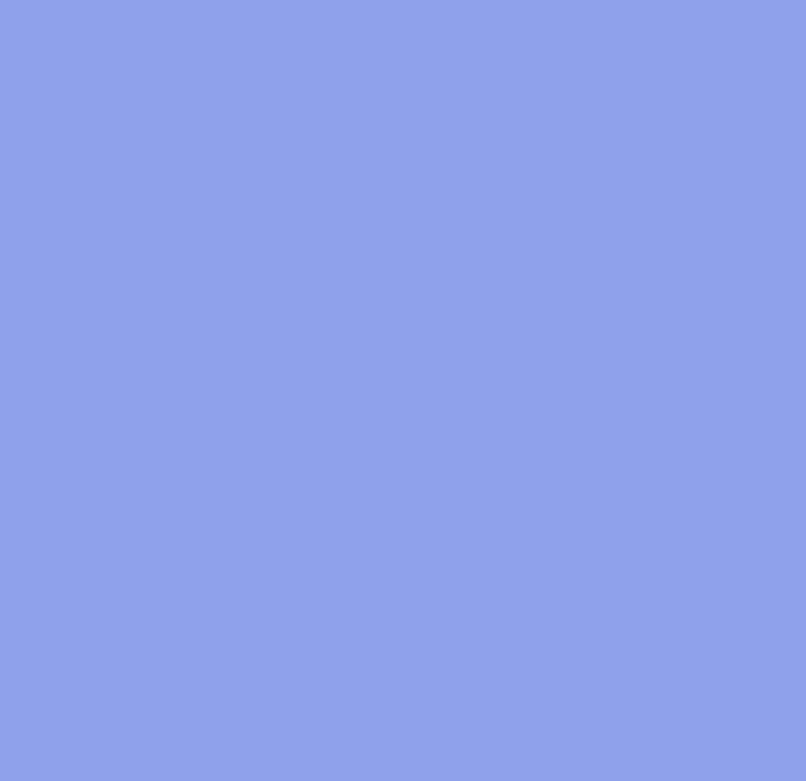
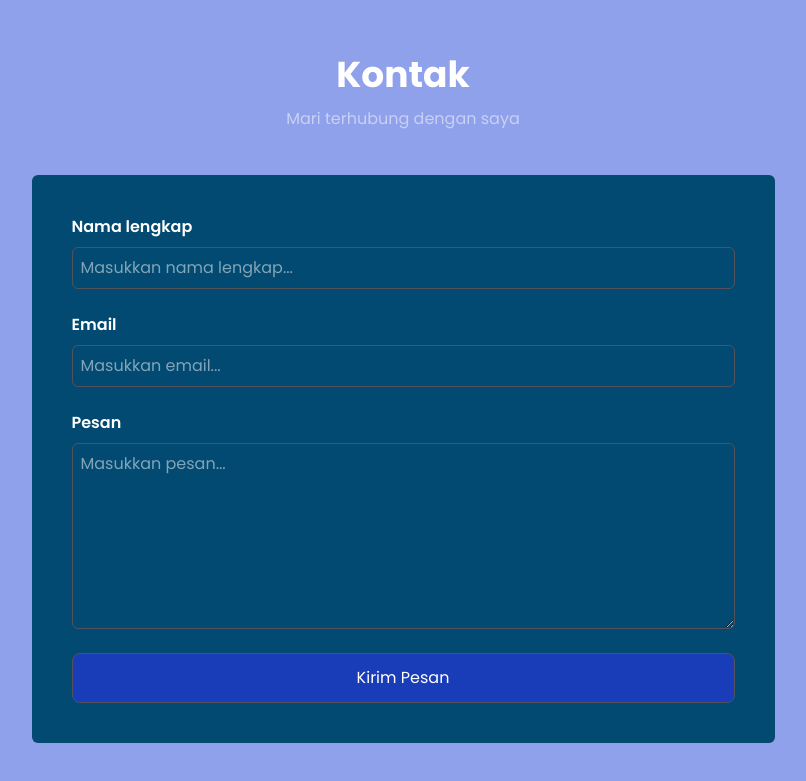
Before and after one commit to Gede-Widhi-wardhana/Portofolio, a React (Vite) app: page / in a window 1280 px wide. Shown: the part 3495-4276 px from the top of the page, without its empty margins (237-1043 px from the left). Before the commit the page ends 3382 px from the top, so only its background shows below. Built offline with nearby package versions, Linux system fonts and the light colour scheme.

Commit message:
Update tampilan contact-section portofolio

```diff
--- a/src/App.jsx
+++ b/src/App.jsx
@@ -92,13 +92,41 @@
                   ))}
                 </div>
                 <div className="mt-8 text-center">
-                  <a className="bg-blue-600 p-3 rounded-lg block border border-zinc-600 hover:bg-blue-500" href="#">Lihat Project</a>
+                  <a className="bg-blue-800 p-3 rounded-lg block border border-zinc-600 hover:bg-blue-700" href="#">Lihat Project</a>
                 </div>
               </div>
             </div>
           ))}
         </div>
       </div>
+
+      {/* Contact section */}
+
+      <div className="contact mt-32 p-10">
+        <h1 className="text-4xl mb-2 font-bold text-center">Kontak</h1>
+        <p className="text-base/loose text-center mb-10 opacity-50">Mari terhubung dengan saya</p>
+        <form action="https://formsubmit.co/wardhanagedewidhi@gmail.com" method="POST" className="bg-sky-900 p-10 w-fit mx-auto rounded-md" autoComplete="off">
+          <div className="flex flex-col gap-6">
+            <div className="flex flex-col gap-2">
+              <label className="font-semibold">Nama lengkap</label>
+              <input type="text" name="nama" placeholder="Masukkan nama lengkap..." className="border border-zinc-600 p-2 rounded-md" required />
+            </div>
+            <div className="flex flex-col gap-2">
+              <label className="font-semibold">Email</label>
+              <input type="email" name="email" placeholder="Masukkan email..." className="border border-zinc-600 p-2 rounded-md" required />
+            </div>
+            <div className="flex flex-col gap-2">
+              <label htmlFor="pesan" className="font-semibold">Pesan</label>
+              <textarea name="pesan" id="pesan" cols="45" rows="7" placeholder="Masukkan pesan..." className="border border-zinc-600 p-2 rounded-md" required>
+
+              </textarea>
+            </div>
+            <div className="text-center">
+              <button type="submit" className="bg-blue-800 p-3 rounded-lg w-full cursor-pointer border border-zinc-600 hover:bg-blue-700">Kirim Pesan</button>
+            </div>
+          </div>
+        </form>
+      </div>
     </>
   );
 }
```
